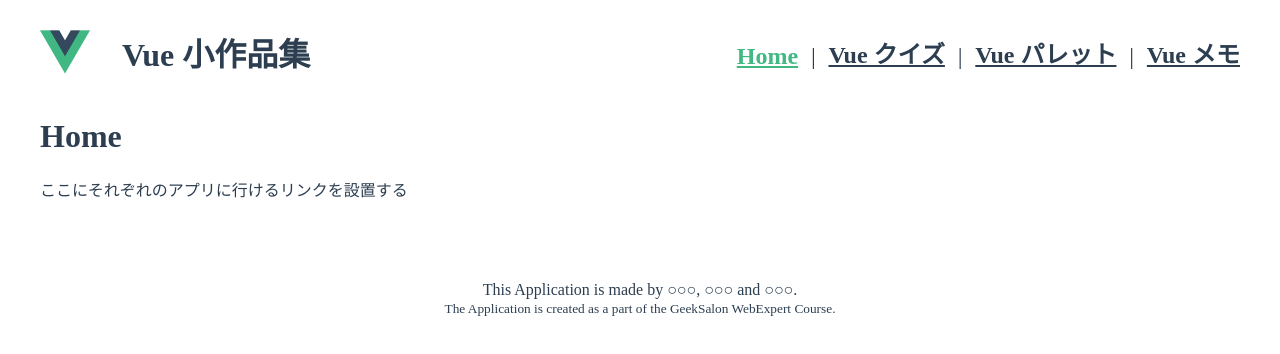
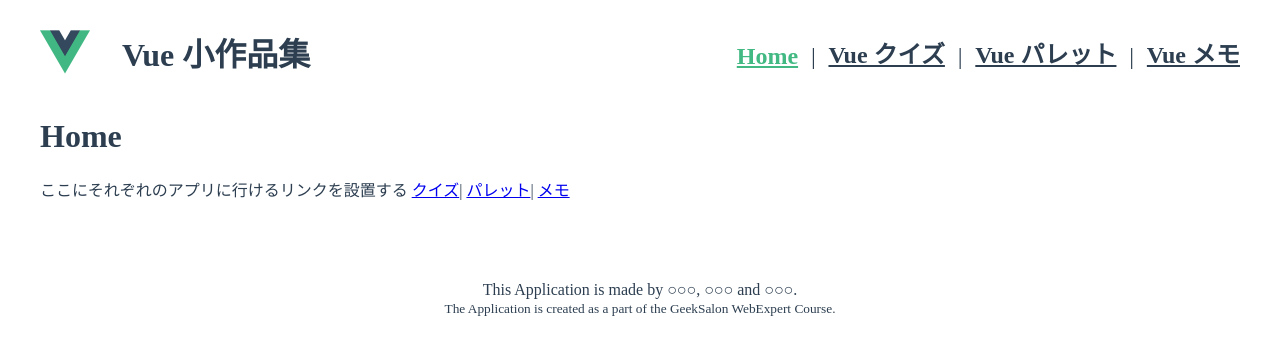
Before and after one commit to hoshiimamafarm/demo-team-app, a Vue app: page / in a window 1280 px wide. Shown: the top 354 px of the page. Built offline with nearby package versions, Linux system fonts and the light colour scheme.

Commit message:
home urlの追加

```diff
--- a/src/views/HomeView.vue
+++ b/src/views/HomeView.vue
@@ -1,4 +1,9 @@
 <template>
   <h1>Home</h1>
-  <div>ここにそれぞれのアプリに行けるリンクを設置する</div>
+  <div>
+    ここにそれぞれのアプリに行けるリンクを設置する
+    <router-link to="/quiz">クイズ</router-link>|
+    <router-link to="/palette">パレット</router-link>|
+    <router-link to="/memo">メモ</router-link>
+  </div>
 </template>
```
